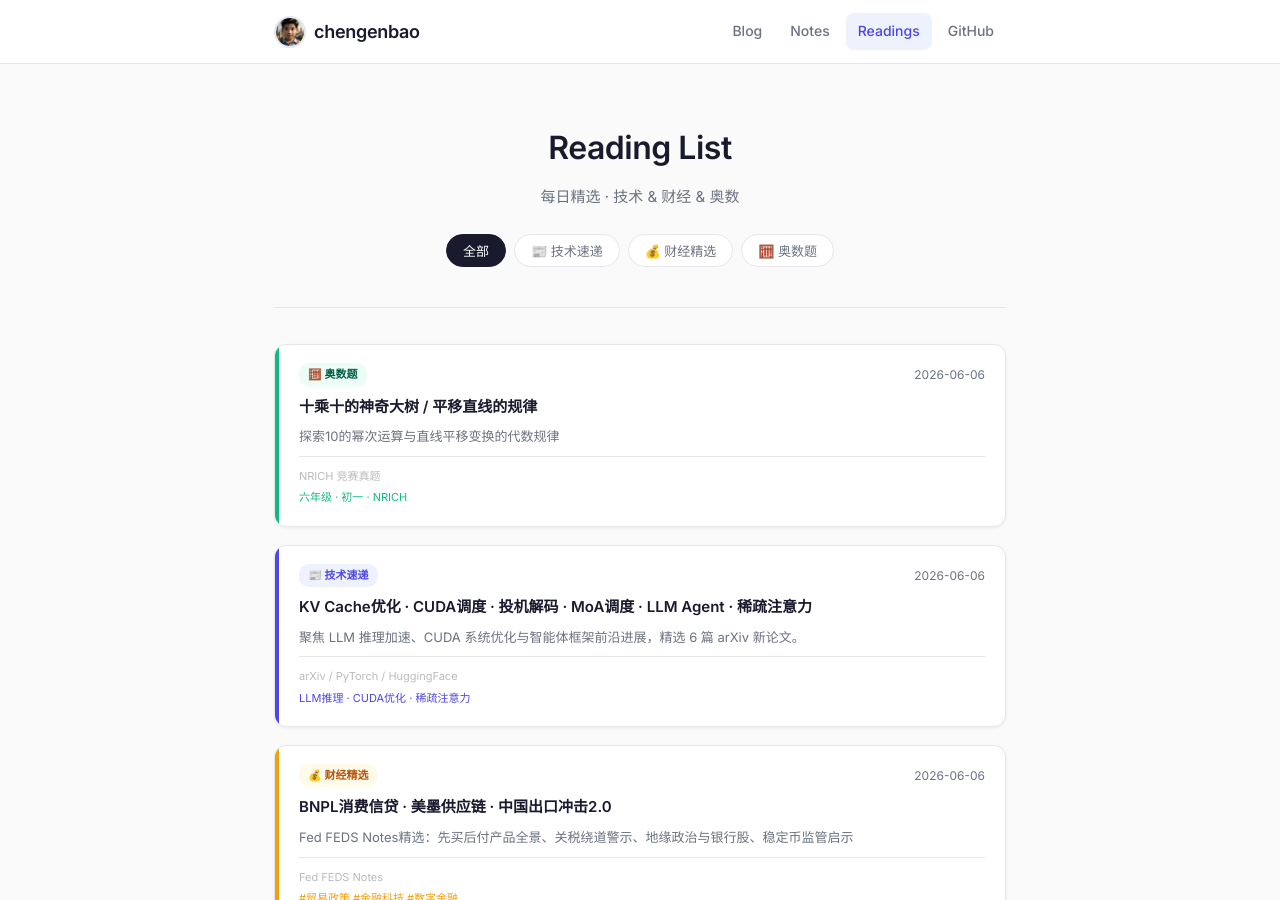
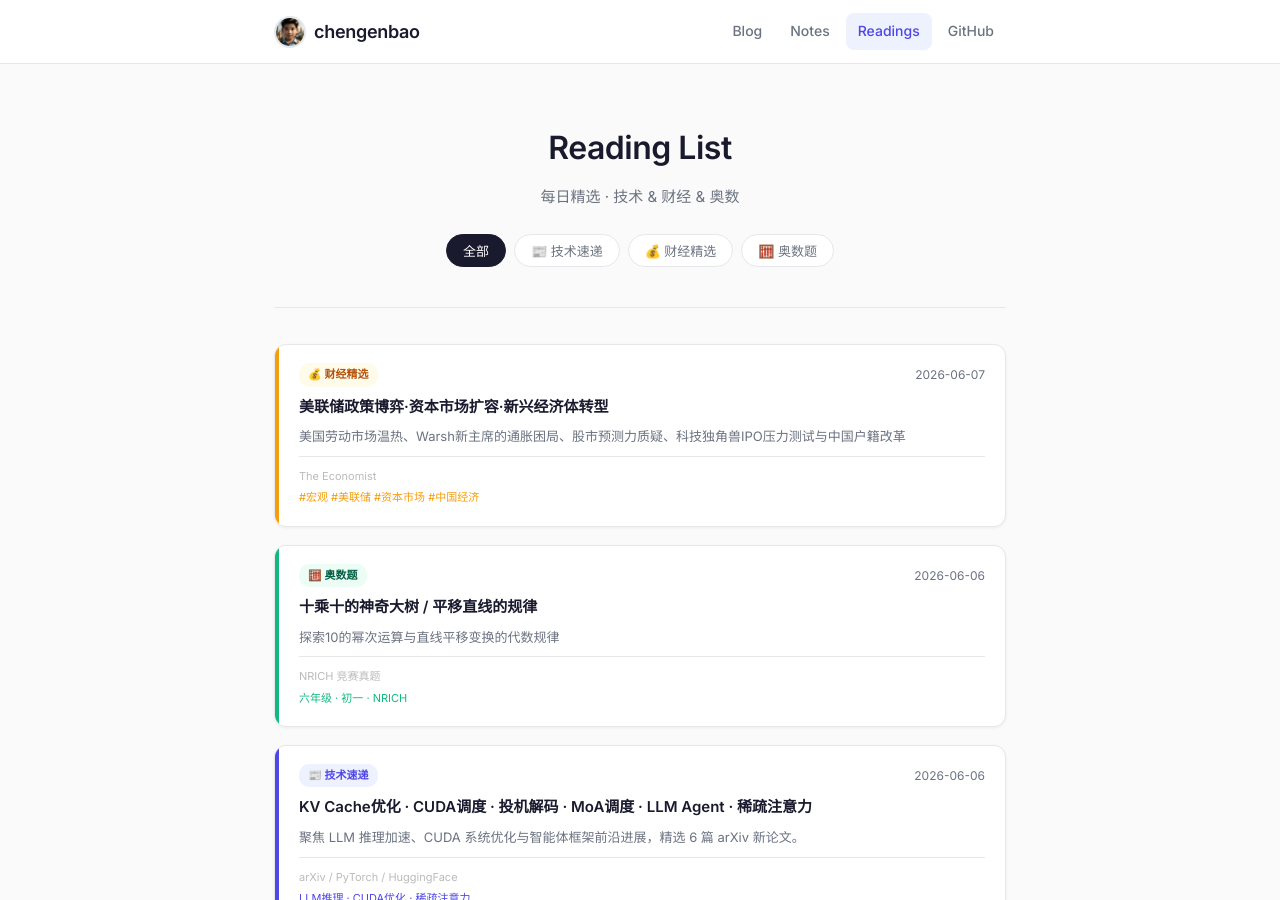
Before and after one commit to chengenbao/chengenbao.github.io, a Jekyll site: the page built from reading-list/index.md, in a window 1280 px wide and 900 px high. Built offline with Jekyll 4.4.1, drawn with Linux system fonts in a browser that asks for light colours.

Commit message:
add finance card 2026-06-07

```diff
--- a/reading-list/index.md
+++ b/reading-list/index.md
@@ -18,6 +18,22 @@ permalink: /reading-list/
   </div>
 
   <div class="rl-grid">
+<a class="rl-card finance" href="/reading-list/2026-06-07-finance-daily/">
+  <div class="rl-accent"></div>
+  <div class="rl-body">
+    <div class="rl-top">
+      <span class="rl-badge finance">💰 财经精选</span>
+      <time>2026-06-07</time>
+    </div>
+    <h2>美联储政策博弈·资本市场扩容·新兴经济体转型</h2>
+    <p>美国劳动市场温热、Warsh新主席的通胀困局、股市预测力质疑、科技独角兽IPO压力测试与中国户籍改革</p>
+    <div class="rl-meta">
+      <span class="rl-source">The Economist</span>
+      <span class="rl-tags">#宏观 #美联储 #资本市场 #中国经济</span>
+    </div>
+  </div>
+</a>
+
 <a class="rl-card math" href="/reading-list/2026-06-06-math/"><div class="rl-accent"></div><div class="rl-body"><div class="rl-top"><span class="rl-badge math">🧮 奥数题</span><time>2026-06-06</time></div><h2>十乘十的神奇大树 / 平移直线的规律</h2><p>探索10的幂次运算与直线平移变换的代数规律</p><div class="rl-meta"><span class="rl-source">NRICH 竞赛真题</span><span class="rl-tags">六年级 · 初一 · NRICH</span></div></div></a>
 <a class="rl-card tech" href="/reading-list/2026-06-06-tech-daily/">
   <div class="rl-accent"></div>
```
